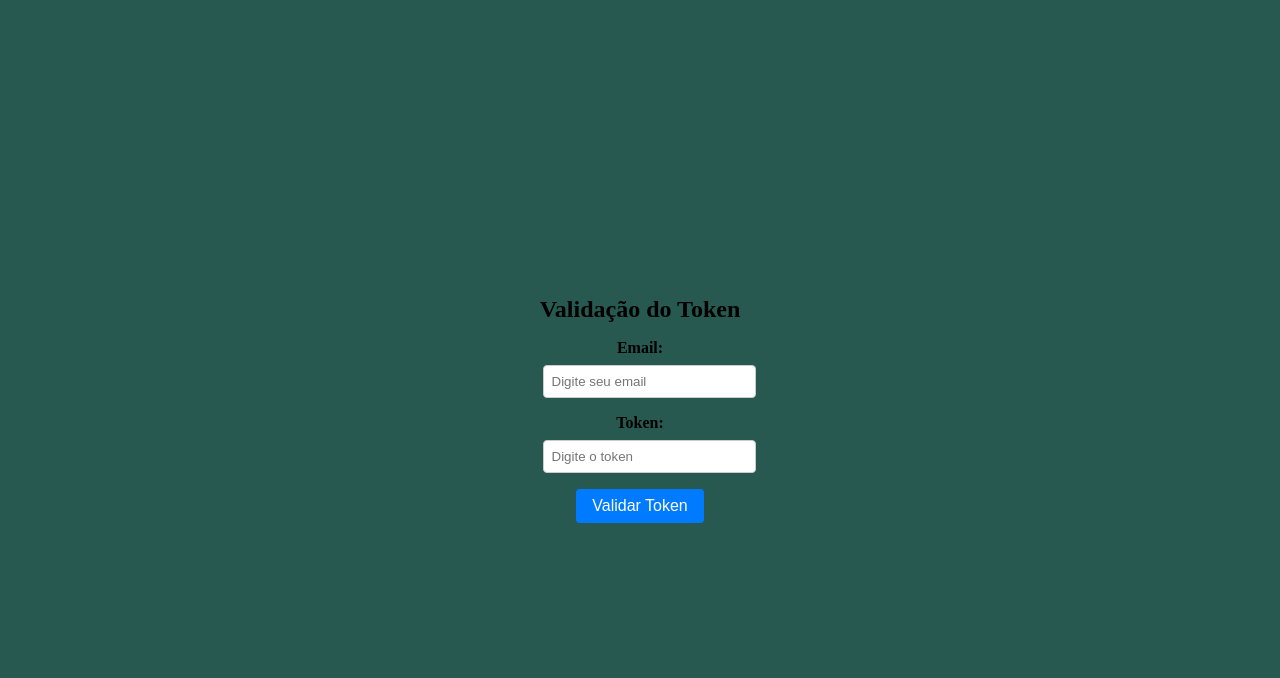
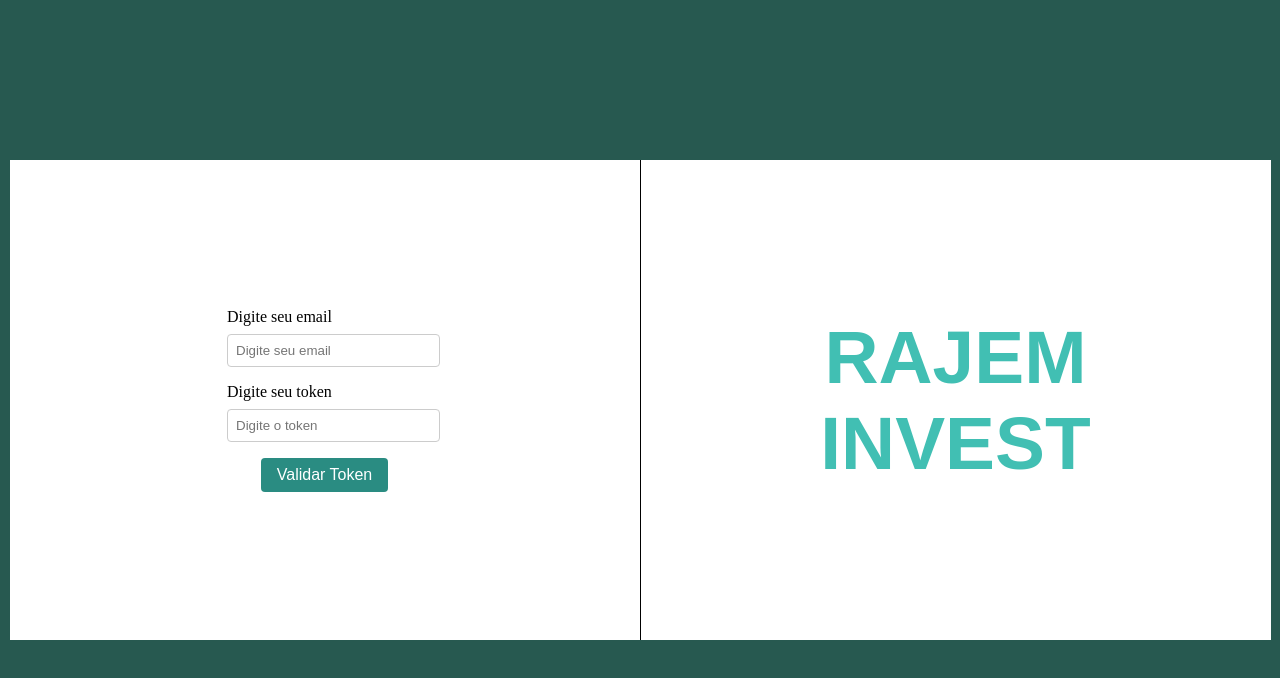
Before and after one commit to AlexsandroAuler/RAJEM-Invest, an Angular app in the folder RAJEM-Invest/: page /primeiro-login in a window 1280 px wide. Shown: the top 678 px of the page. Built offline with nearby package versions, Linux system fonts and the light colour scheme.

Commit message:
Criacao css da tela primeiro-login e ajustes no html primeiro-login (adicao de titulo e body)

```diff
--- a/RAJEM-Invest/src/app/login/primeiro-login/primeiro-login.component.css
+++ b/RAJEM-Invest/src/app/login/primeiro-login/primeiro-login.component.css
@@ -1,15 +1,40 @@
+body{
+  display: flex;
+  flex-direction: row;
+}
 /* primeiro-login.component.css */
 .container {
     display: flex;
     flex-direction: column;
     align-items: center;
     justify-content: center;
-    height: 100vh;
+    height: 400px;
+    width: 550px;
     text-align: center;
+    background-color: white;
+    border-right: 1px solid black;
+    padding: 40px;
   }
 
-  h2 {
-    margin-bottom: 1rem;
+  .title{
+    display: flex;
+    align-items: center;
+    justify-content: center;
+    background-color: white;
+    font-family: sans-serif;
+    font-size: 64px;
+    color: #41BFB3;
+    padding: 40px;
+    text-align: center;
+    flex: 1;
+    height: 400px;
+    width: 550px;
+    font-weight: bolder;
+  }
+
+  h3{
+    margin: 0;
+    font-weight: 900;
   }
 
   .form-group {
@@ -21,7 +46,7 @@
   label {
     display: block;
     margin-bottom: 0.5rem;
-    font-weight: bold;
+    text-align: left;
   }
 
   input {
@@ -35,14 +60,14 @@
     padding: 0.5rem 1rem;
     border: none;
     border-radius: 4px;
-    background-color: #007bff;
+    background-color: #2a8c82;
     color: white;
     font-size: 1rem;
     cursor: pointer;
   }
 
   button:hover {
-    background-color: #0056b3;
+    background-color: #2a8c82;
   }
 
   p {
--- a/RAJEM-Invest/src/app/login/primeiro-login/primeiro-login.component.html
+++ b/RAJEM-Invest/src/app/login/primeiro-login/primeiro-login.component.html
@@ -1,11 +1,11 @@
+<body>
   <!-- primeiro-login.component.html -->
   <div class="container">
-  <h2>Validação do Token</h2>
 
     <!-- Formulário para inserção de email e token -->
     <form (ngSubmit)="validarToken()">
       <div class="form-group">
-      <label for="email">Email:</label>
+        <label for="email">Digite seu email</label>
         <input
           id="email"
           [(ngModel)]="email"
@@ -17,7 +17,7 @@
       </div>
 
       <div class="form-group">
-      <label for="token">Token:</label>
+        <label for="token">Digite seu token</label>
         <input
           id="token"
           [(ngModel)]="token"
@@ -36,3 +36,7 @@
       Token {{ isValidToken ? 'válido' : 'inválido' }}
     </p>
   </div>
+  <div class="title">
+    <h3>RAJEM INVEST</h3>
+  </div>
+</body>
```
Lines whose indentation alone changed are shown as unchanged.
